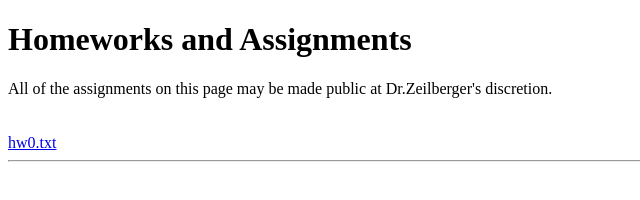
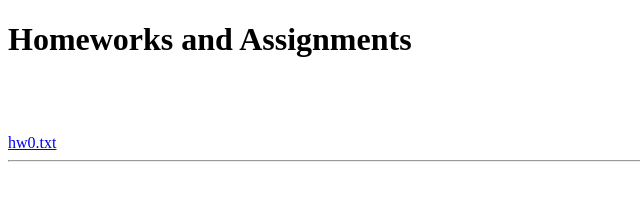
Before and after one commit to mmk150/mmk150.github.io, a plain HTML site: page em15.html in a window 1280 px wide. Shown: the whole page, without its empty margins (0-640 px from the left). Drawn offline with Linux system fonts and the light colour scheme.

Commit message:
Summary
Desc

```diff
--- a/em15.html
+++ b/em15.html
@@ -3,7 +3,7 @@
 <html><head><meta http-equiv="Content-Type" content="text/html; charset=ISO-8859-1">
     <title>Experimental Math, Spring 2015</title>
       </head><body bgcolor="#ffffff"><h1>Homeworks and Assignments</h1>
-    All of the assignments on this page may be made public at Dr.Zeilberger's discretion.
+
 <br><br><br>
 
   <a href="hw0.txt">hw0.txt</a>
```
